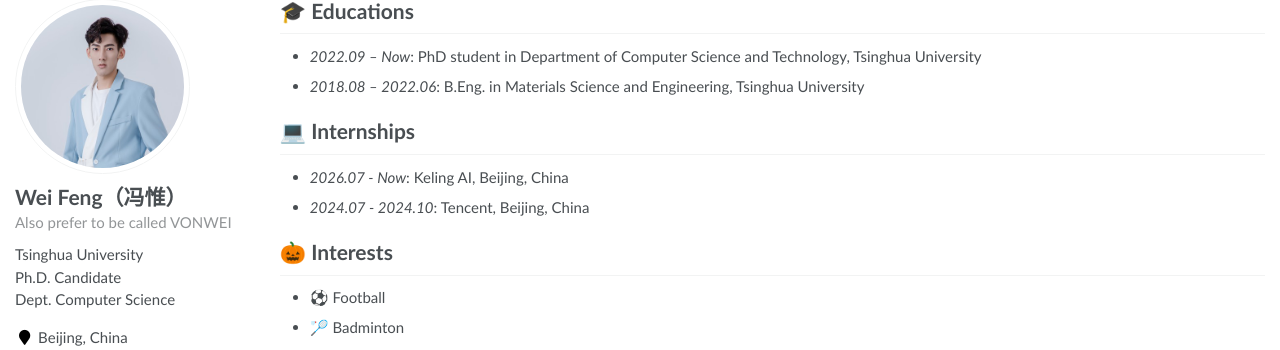
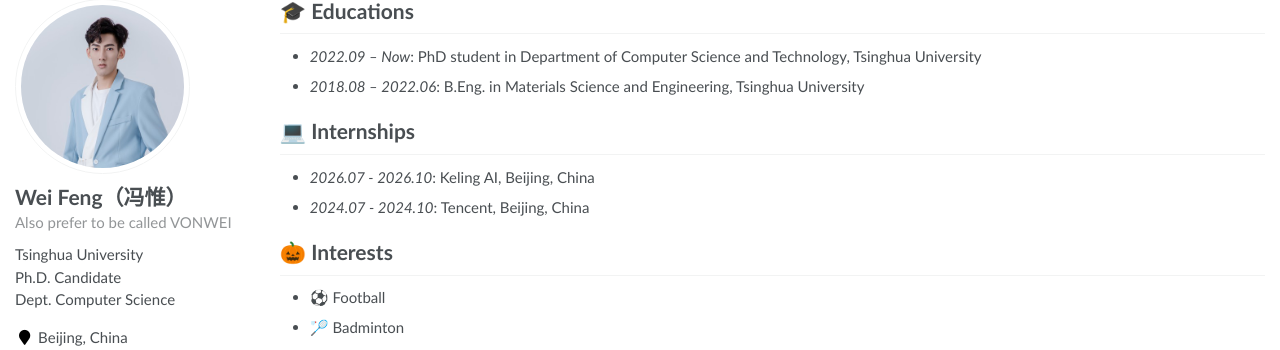
Before and after one commit to VONWEI13/VONWEI13.github.io, a Jekyll site: the page built from _pages/about.md, in a window 1280 px wide and 900 px high, scrolled down 1939 px. Shown: the part 92-442 px from the top of the window. Built offline with Jekyll 4.4.1, drawn with Linux system fonts in a browser that asks for light colours.

Commit message:
Update Keling AI internship period to 2026.07 - 2026.10

```diff
--- a/_pages/about.md
+++ b/_pages/about.md
@@ -82,7 +82,7 @@ Feel free to call me Von or VonWei in any casual, non-ID-check situation — I'm
 - *2018.08 – 2022.06*: B.Eng. in Materials Science and Engineering, Tsinghua University
 
 # 💻 Internships
-- *2026.07 - Now*: Keling AI, Beijing, China
+- *2026.07 - 2026.10*: Keling AI, Beijing, China
 - *2024.07 - 2024.10*: Tencent, Beijing, China
 
 # 🎃 Interests
```
